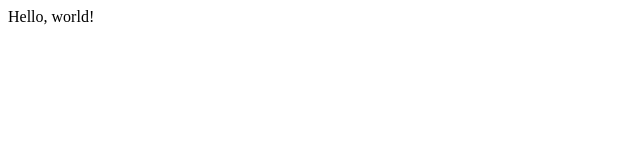
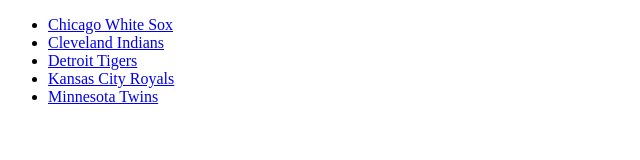
Before and after one commit to smeds1/cs50, a plain HTML site: page project0/index.html in a window 1280 px wide. Shown: the whole page, without its empty margins (0-640 px from the left). Drawn offline with Linux system fonts and the light colour scheme.

```diff
--- a/project0/index.html
+++ b/project0/index.html
@@ -1,9 +1,15 @@
 <!DOCTYPE html>
 <html>
     <head>
-        <title>My Webpage</title>
+        <title>AL Central Baseball Teams</title>
     </head>
     <body>
-        Hello, world!
+        <ul>
+          <li><a href="whitesox.html">Chicago White Sox</a></li>
+          <li><a href="indians.html">Cleveland Indians</a></li>
+          <li><a href="tigers.html">Detroit Tigers</a></li>
+          <li><a href="royals.html">Kansas City Royals</a></li>
+          <li><a href="twins.html">Minnesota Twins</a></li>
+        </ul>
     </body>
 </html>
```
